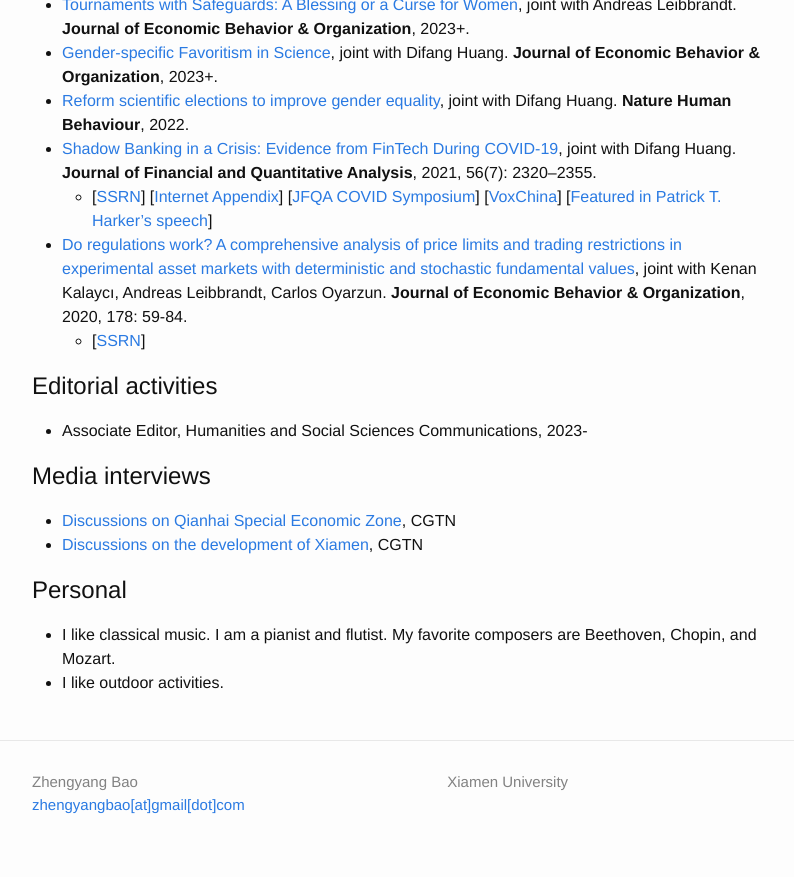
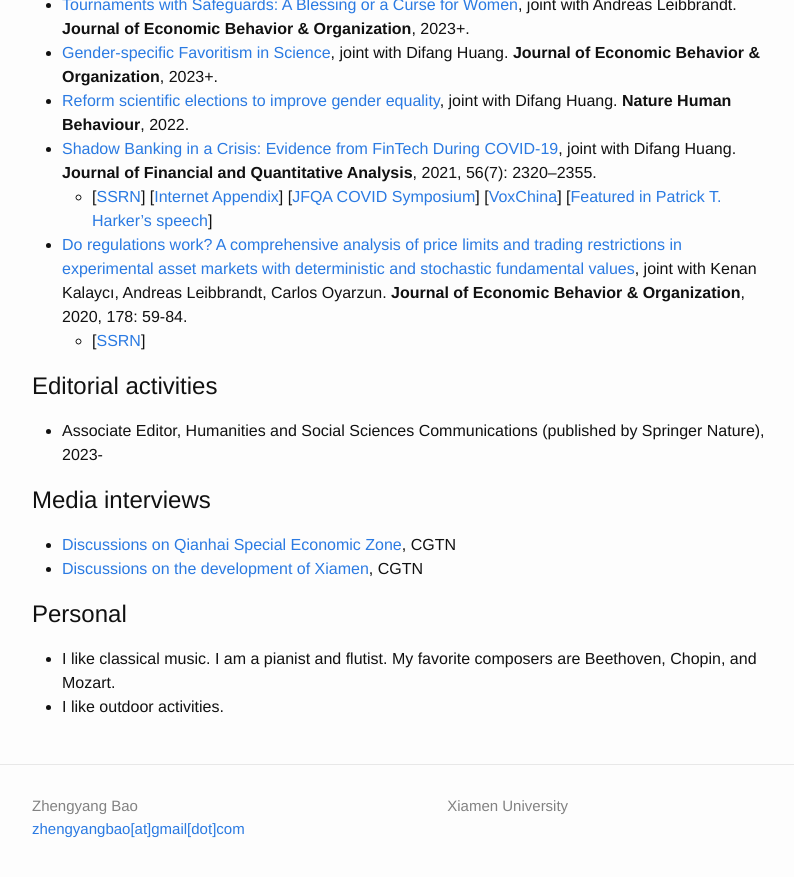
Before and after one commit to zhengyang-bao/zhengyang-bao.github.io, a Jekyll site: the page built from index.md, in a window 1280 px wide and 900 px high, scrolled down 648 px. Shown: the top 877 px of the window, without its empty margins (238-1032 px from the left). Built offline with Jekyll 4.4.1, drawn with Linux system fonts in a browser that asks for light colours.

Commit message:
Update index.md

```diff
--- a/index.md
+++ b/index.md
@@ -32,7 +32,7 @@ layout: default
   - [[SSRN](https://papers.ssrn.com/sol3/papers.cfm?abstract_id=3916604)]
 
 ## Editorial activities
-- Associate Editor, Humanities and Social Sciences Communications, 2023-
+- Associate Editor, Humanities and Social Sciences Communications (published by Springer Nature), 2023-
 
 
 ## Media interviews
```
